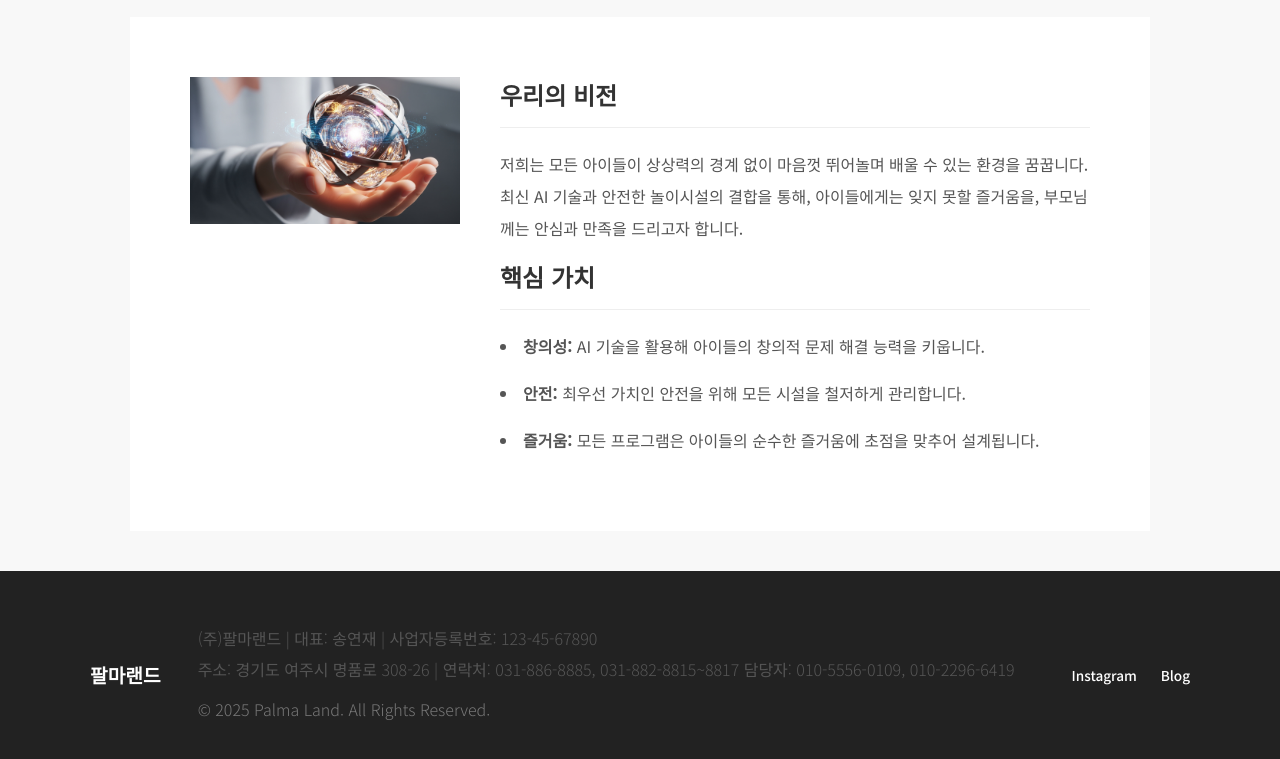
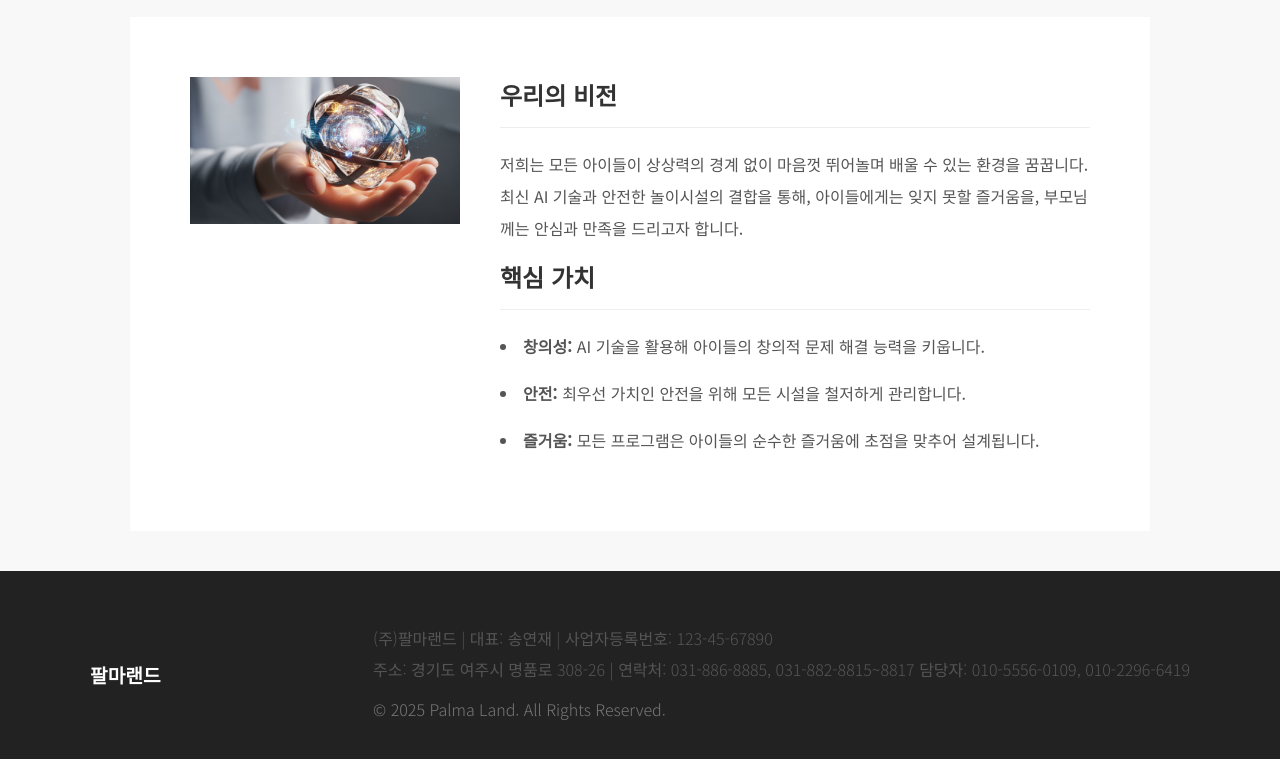
Before and after one commit to heunseoh/palmaland-website, a plain HTML site: page about.html in a window 1280 px wide. Shown: the part 295-1054 px from the top of the page. Drawn offline with Linux system fonts and the light colour scheme.

Commit message:
Add files via upload

```diff
--- a/about.html
+++ b/about.html
@@ -57,10 +57,7 @@
                 <p>주소: 경기도 여주시 명품로 308-26 | 연락처: 031-886-8885, 031-882-8815~8817 담당자: 010-5556-0109, 010-2296-6419</p>
                 <p class="copyright">&copy; 2025 Palma Land. All Rights Reserved.</p>
             </div>
-            <div class="footer-social">
-                <a href="#">Instagram</a>
-                <a href="#">Blog</a>
-            </div>
+
         </div>
     </footer>
     </body>
```
Also changed, not shown: index.html (+1 -4 lines), info.html (+1 -4 lines), programs.html (+1 -4 lines).
